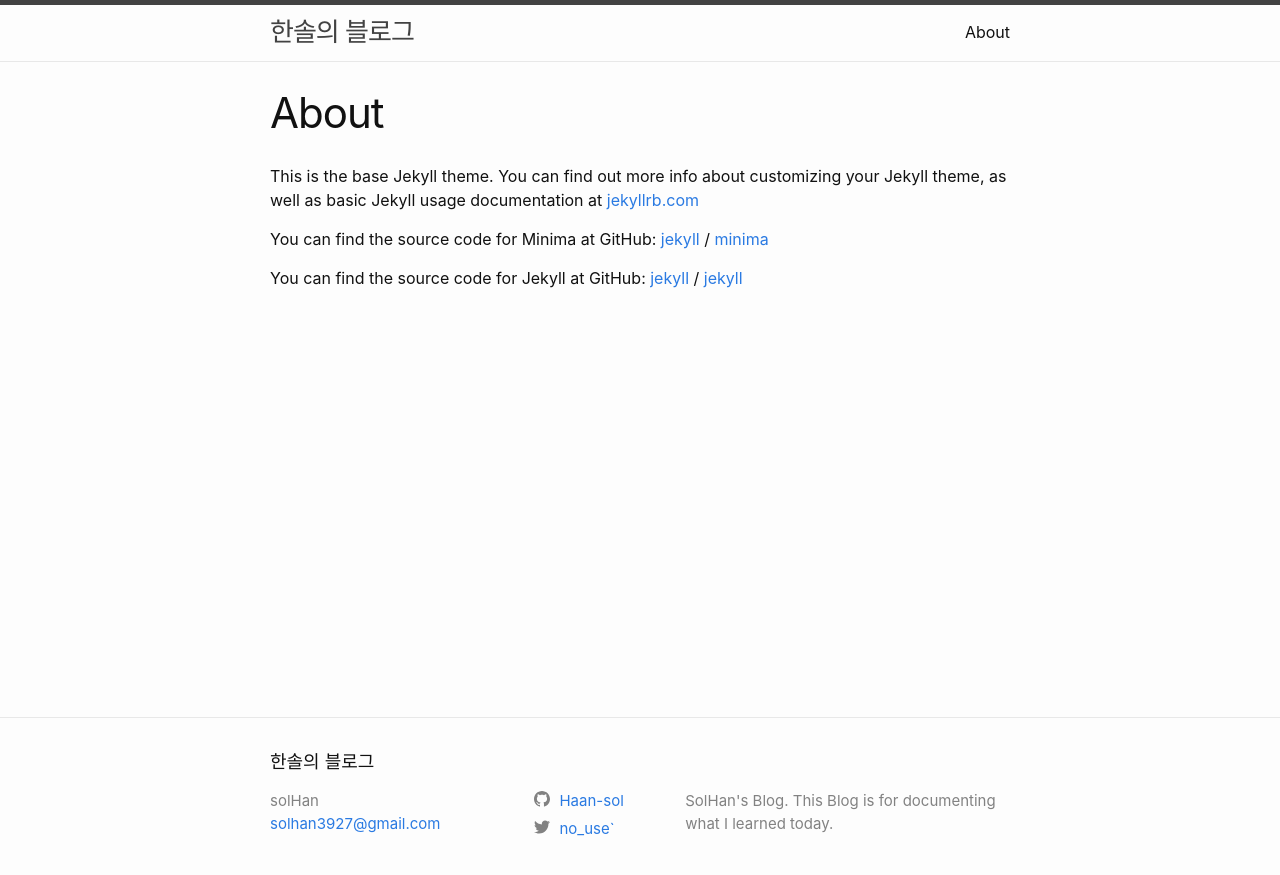
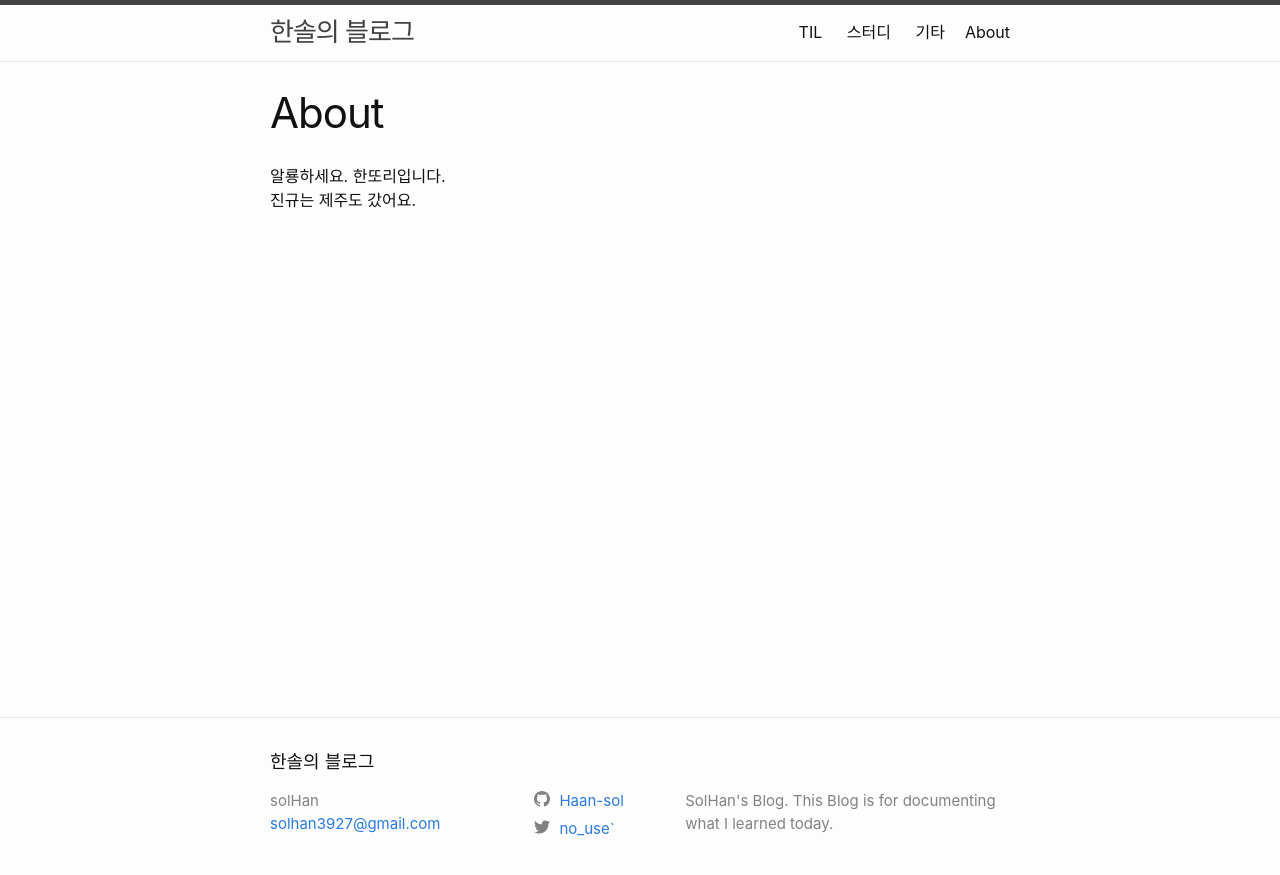
Before and after one commit to Haan-sol/Haan-sol.github.io, a Jekyll site: the page built from about.md, in a window 1280 px wide. Shown: the top 875 px of the page. Built offline with Jekyll 4.4.1, drawn with Linux system fonts in a browser that asks for light colours.

Commit message:
0213/til,about정리,nav바넣기,git커맨드정리

```diff
--- a/_includes/header.html
+++ b/_includes/header.html
@@ -17,6 +17,9 @@
         </label>
 
         <div class="trigger">
+          <a class="page-link" href="/">TIL</a>
+          <a class="page-link" href="/">스터디</a>
+          <a class="page-link" href="/">기타</a>
           {%- for path in page_paths -%}
             {%- assign my_page = site.pages | where: "path", path | first -%}
             {%- if my_page.title -%}
--- a/about.md
+++ b/about.md
@@ -4,15 +4,5 @@ title: About
 permalink: /about/
 ---
 
-This is the base Jekyll theme. You can find out more info about customizing your Jekyll theme, as well as basic Jekyll usage documentation at [jekyllrb.com](https://jekyllrb.com/)
-
-You can find the source code for Minima at GitHub:
-[jekyll][jekyll-organization] /
-[minima](https://github.com/jekyll/minima)
-
-You can find the source code for Jekyll at GitHub:
-[jekyll][jekyll-organization] /
-[jekyll](https://github.com/jekyll/jekyll)
-
-
-[jekyll-organization]: https://github.com/jekyll
+알룡하세요. 한또리입니다.
+진규는 제주도 갔어요.
```
Also changed, not shown: _includes/categories.html (added, +77 -0 lines), _posts/2019-02-12-study.md (+1 -1 lines), _posts/2019-02-13-TIL.md (added, +17 -0 lines), 1 other file.
